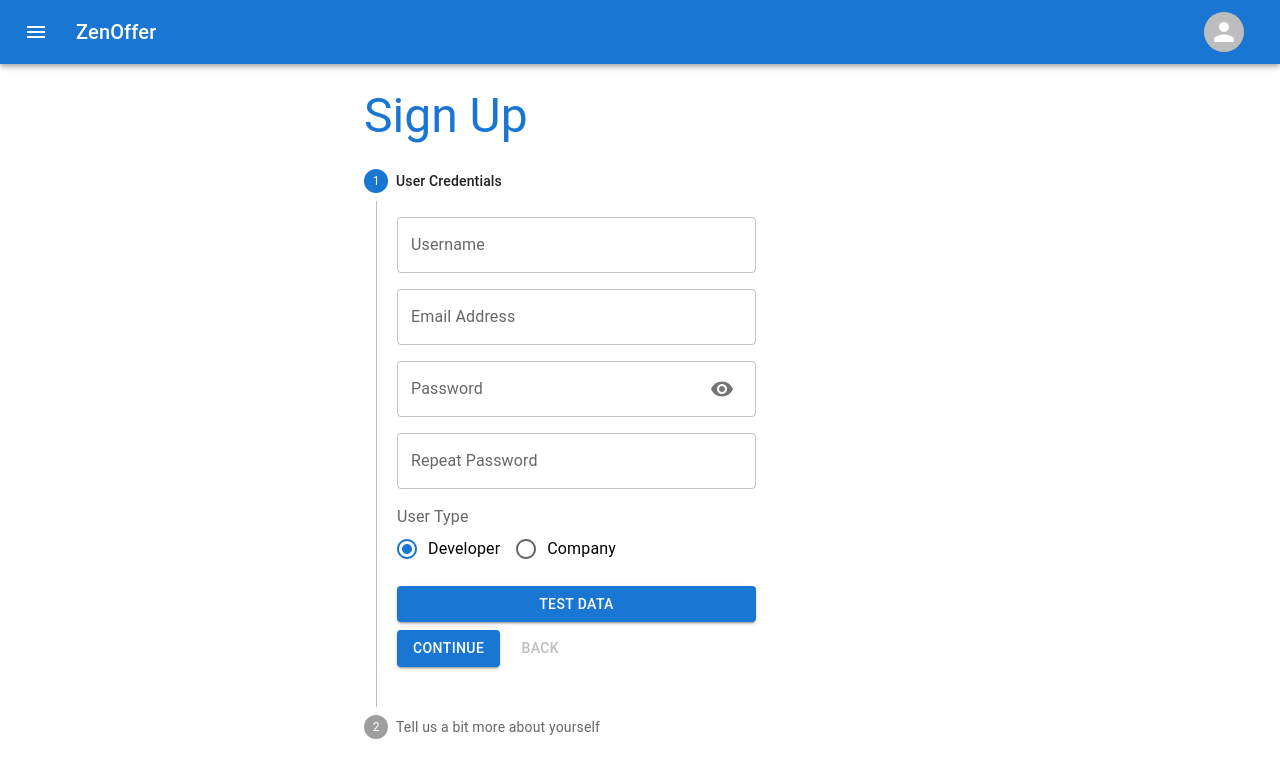
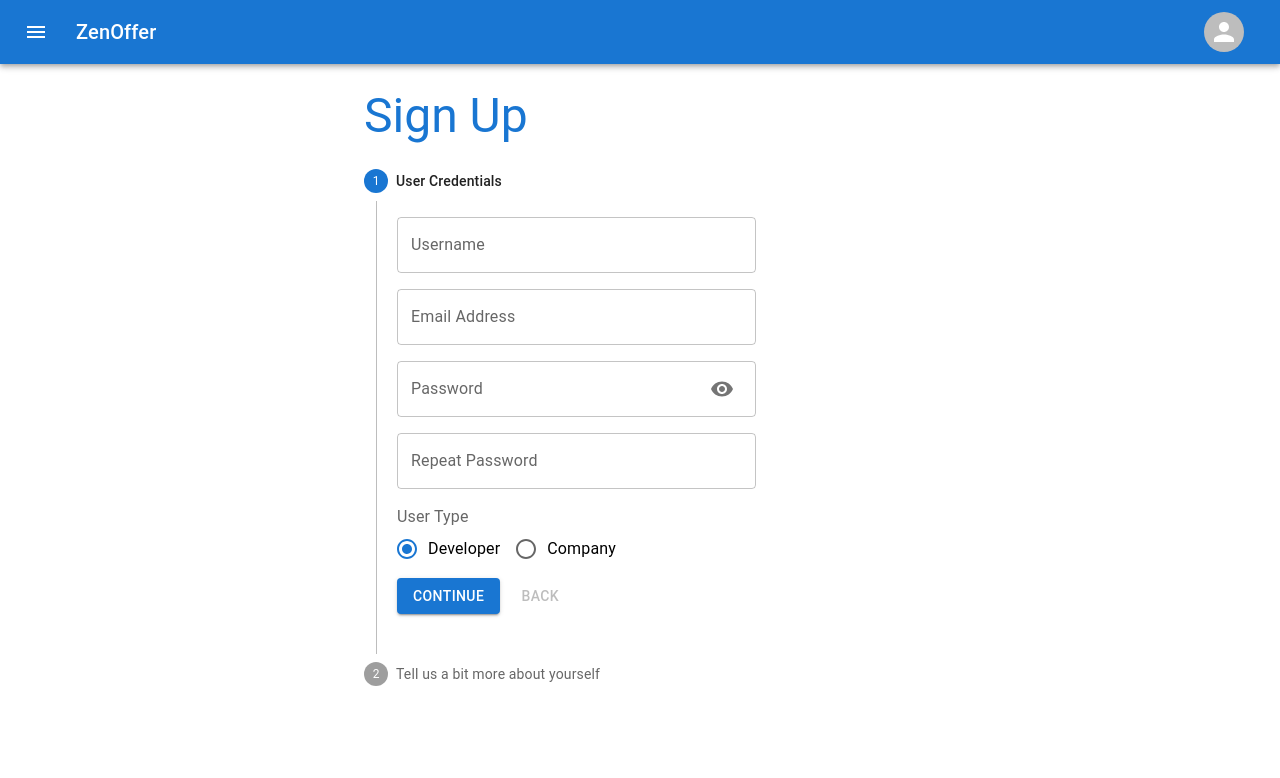
Before and after one commit to jmouton19/python-rest, a React (Create React App) app in the folder client/: page /signup in a window 1280 px wide. Shown: the top 778 px of the page. Built offline with nearby package versions, Linux system fonts and the light colour scheme.

Commit message:
Removed Test Data button from sign up page
Look at console to see the data

```diff
--- a/client/src/pages/SignUp/SignUp.js
+++ b/client/src/pages/SignUp/SignUp.js
@@ -277,24 +277,6 @@ function SignUp() {
 												</RadioGroup>
 											</FormControl>
 										</Grid>
-										<Grid item xs={12}>
-											<FormControl fullWidth>
-												<Button
-													variant="contained"
-													onClick={() =>
-														alert(
-															JSON.stringify({
-																email,
-																password,
-																userType,
-															})
-														)
-													}
-												>
-                                                    Test Data
-												</Button>
-											</FormControl>
-										</Grid>
 									</Grid>
 								</Box>
 								<Box sx={{ mb: 2 }}>
```
